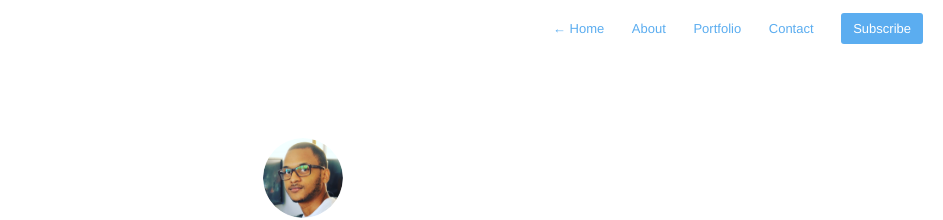
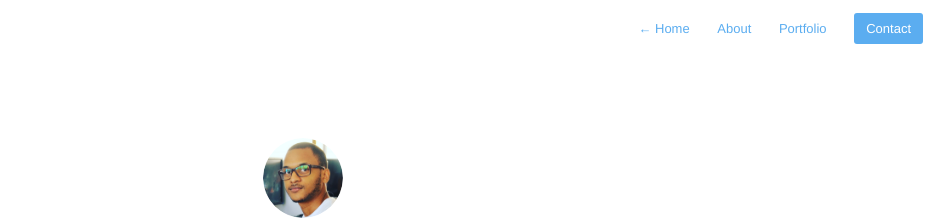
Before and after one commit to medyo/medyo.github.io, a Jekyll site: the page built from index.html, in a window 1280 px wide. Shown: the top 220 px of the page, without its empty margins (337-1280 px from the left). Built offline with Jekyll 4.4.1, drawn with Linux system fonts in a browser that asks for light colours; nearby versions of some CDN libraries; the list of posts is cut into pages by our own code.

Commit message:
replace subscribe button by contact

```diff
--- a/_includes/navigation.html
+++ b/_includes/navigation.html
@@ -15,11 +15,5 @@
         {% endif %}
     {% endif %}
 
-    {% if page.url != "/contact/" %}
-        {% if site.contactPage %}
-            <a href="{{ site.baseurl }}contact">Contact </a>
-        {% endif %}
-    {% endif %}
-
-    <a class="cta" href="{{ site.baseurl }}feed.xml">Subscribe</a>
+    <a class="cta" href="{{ site.baseurl }}contact">Contact</a>
 </nav>
```
